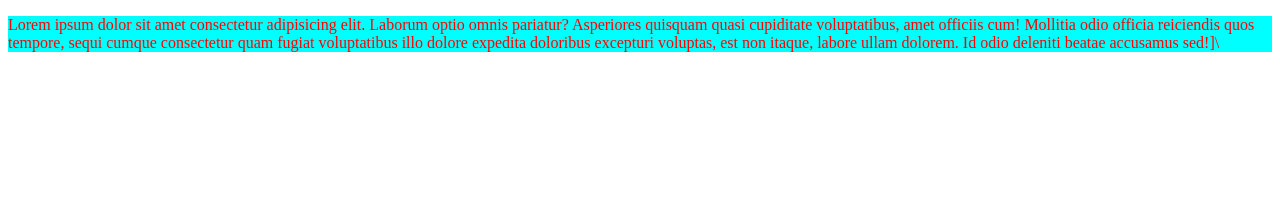
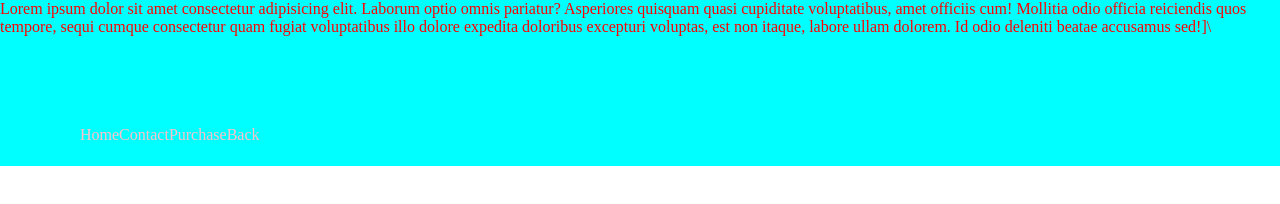
Before and after one commit to Anamul2224/learning-file, a plain HTML site: page index.html in a window 1280 px wide. Drawn offline with Linux system fonts and the light colour scheme.

Commit message:
we modefided our file in third time index.html

```diff
--- a/index.html
+++ b/index.html
@@ -5,11 +5,39 @@
   <meta http-equiv="X-UA-Compatible" content="IE=edge">
   <meta name="viewport" content="width=device-width, initial-scale=1.0">
   <style>
+    *{
+      padding:0;
+      margin:0;
+    }
     .div-1{
       color:red;
       background:aqua;
     }
+    .ul-5{
+      margin:50px;
+      padding:40px 30px;
 
+
+    }
+    .ul-5 li{
+     float: left;
+
+    list-style:none;
+
+    text-transform: capitalize;
+   }
+
+   .ul-5 li a{
+    text-decoration:none;
+    color:pink;
+   transiton:1s;
+
+   }
+   .ul-5 li a:hover{
+    color:#ce5611;
+
+
+   }
   </style>
   <title>Document</title>
 </head>
@@ -18,6 +46,19 @@
     <p>
       Lorem ipsum dolor sit amet consectetur adipisicing elit. Laborum optio omnis pariatur? Asperiores quisquam quasi cupiditate voluptatibus, amet officiis cum! Mollitia odio officia reiciendis quos tempore, sequi cumque consectetur quam fugiat voluptatibus illo dolore expedita doloribus excepturi voluptas, est non itaque, labore ullam dolorem. Id odio deleniti beatae accusamus sed!]\
     </p>
+    <div class="ul-5">
+      <ul>
+        <li>
+          <a href="#">home</a>
+        </li>
+        <li>
+          <a href="#">contact</a>
+        </li>
+        <li><a href="#">purchase</a></li>
+        <li><a href="#"</a>back</li>
+      </ul>
+
+    </div>
 
   </div>
 
```
